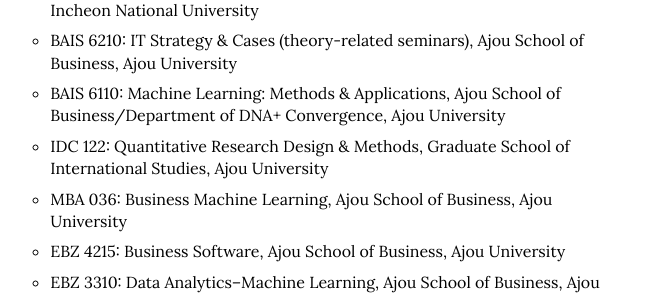
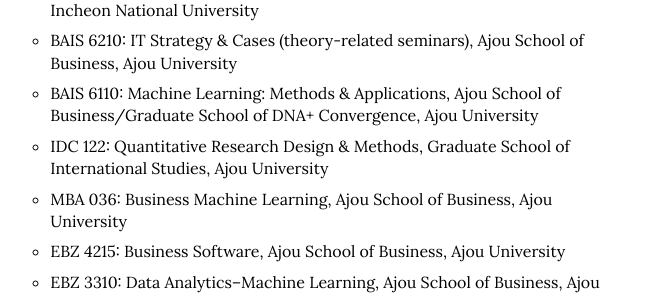
Before and after one commit to istaehun/taehun, a Jekyll site: the page built from engagement.html, in a window 1280 px wide and 900 px high, scrolled down 1426 px. Shown: the part 177-473 px from the top of the window, without its empty margins (426-1076 px from the left). Built offline with Jekyll 4.4.1, drawn with Linux system fonts in a browser that asks for light colours; nearby versions of some CDN libraries; some of the changed text lies outside the part shown.

Commit message:
Update engagement.yml

```diff
--- a/_data/engagement.yml
+++ b/_data/engagement.yml
@@ -29,7 +29,7 @@
       - "0010931: Digital Business, College of Business Administration, Incheon National University"
       - "JA06013: Management Information, College of Business Administration, Incheon National University"
       - "BAIS 6210: IT Strategy & Cases (theory-related seminars), Ajou School of Business, Ajou University"
-      - "BAIS 6110: Machine Learning: Methods & Applications, Ajou School of Business/Department of DNA+ Convergence, Ajou University"
+      - "BAIS 6110: Machine Learning: Methods & Applications, Ajou School of Business/Graduate School of DNA+ Convergence, Ajou University"
       - "IDC 122: Quantitative Research Design & Methods, Graduate School of International Studies, Ajou University"
       - "MBA 036: Business Machine Learning, Ajou School of Business, Ajou University"
       - "EBZ 4215: Business Software, Ajou School of Business, Ajou University"
@@ -105,7 +105,7 @@
       - "Faculty Member, Graduate School of International Studies, Ajou University, Mar 2023–Aug 2024"
       - "Journal List Enhancement Committee Member, Ajou School of Business, Ajou University, Sep 2022–Feb 2023"
       - "Appointed Admissions Officer, Ajou University, Jun 2022–Nov 2022"
-      - "Faculty Member, DNA+ Convergence Graduate School, Ajou University, May 2022–Aug 2024"
+      - "Faculty Member, Graduate School of DNA+ Convergence, Ajou University, May 2022–Aug 2024"
       - "Faculty Member, graduate-level human resource development plan by Ministry of Trade, Industry and Energy, Business Analytics & Information Systems, Ajou University, Dec 2021–Aug 2024"
       - "Innovation Committee Member, Ajou School of Business, Ajou University, Sep 2021–Aug 2022"
       - "Doctoral Programs Committee Member, Broad College of Business, Michigan State University, Jan 2017–May 2018"
```
